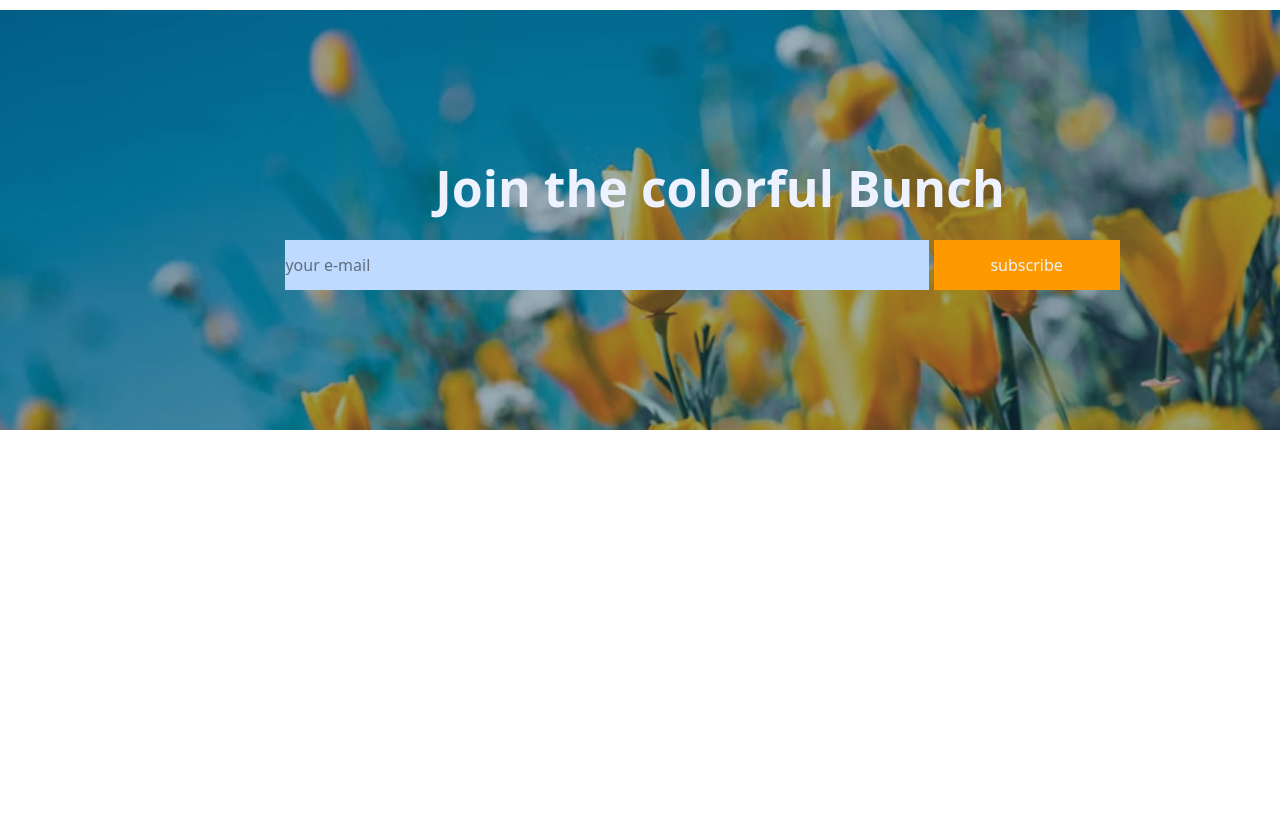
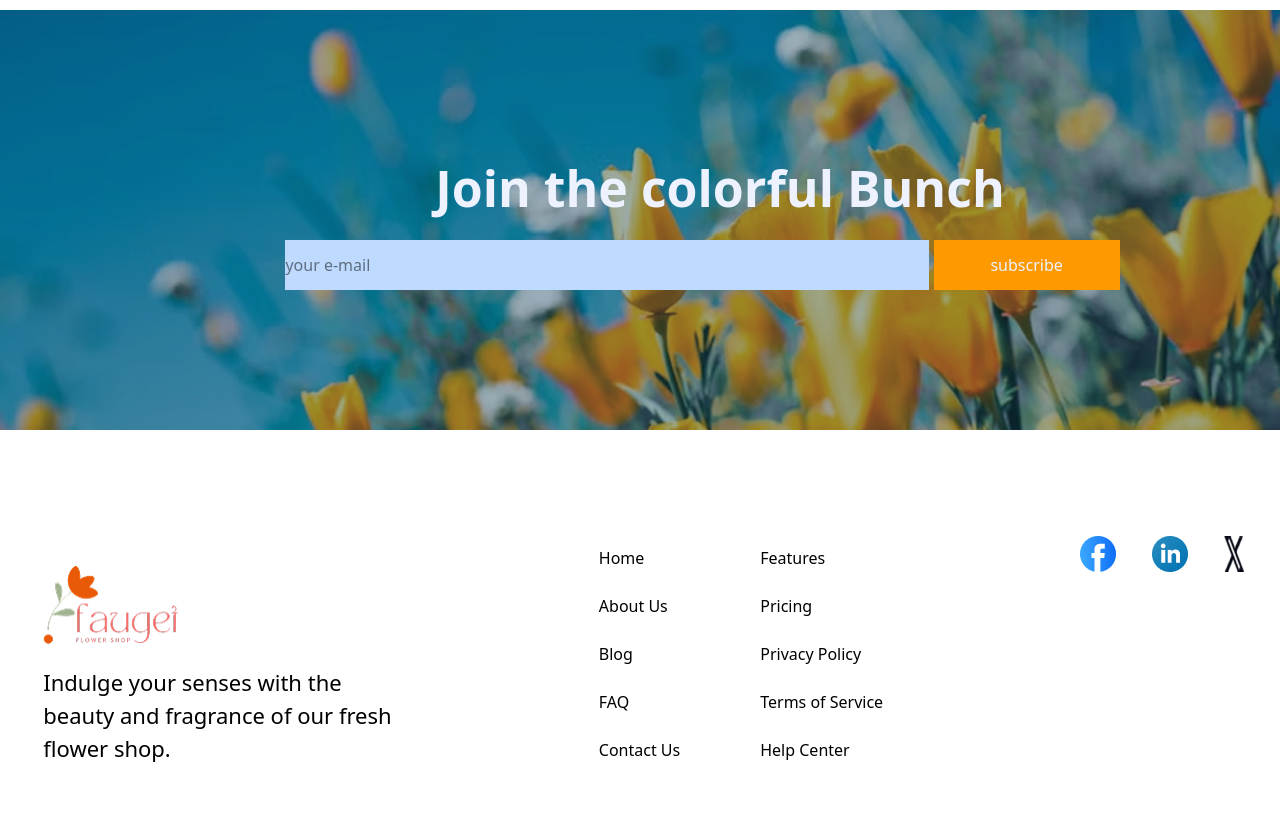
Before and after one commit to mustak123456789/B12A02-Responsive-Flowers, a plain HTML site: page index.html in a window 1280 px wide. Shown: the part 5270-6098 px from the top of the page. Before the commit the page ends 5700 px from the top, so only its background shows below. Drawn offline with nearby package versions, Linux system fonts and the light colour scheme.

Commit message:
add the last coad foote4r

```diff
--- a/index.html
+++ b/index.html
@@ -174,7 +174,37 @@ hover:bg-pink-300
 
 
 </main>
+  <footer class="flex justify-around mt-[50px] gap-[110px] w-[1440px] h-[348px] items-center hover:bg-cyan-100">
+   <div class=" w-[359px] h-[180px]">
+   <img class="w-[135px] h-[82px]" src="assets/logo.png" alt="">
+   <p class="text-[22px] mt-[20px]">Indulge your senses with the beauty and fragrance of our fresh flower shop. </p>
+   </div>
 
+   <div class="flex gap-20">
+     <ul class="gap-20">
+
+    <li><a href="">Home</a></li><br>
+    <li><a href="">About Us</a></li><br>
+    <li><a href="">Blog</a></li><br>
+    <li><a href="">FAQ</a></li><br>
+    <li><a href="">Contact Us</a></li></ul>
+   <ul class="gap-[20px]"> <li><a href="">Features</a></li><br>
+    <li><a href="">Pricing</a></li><br>
+    <li><a href="">Privacy Policy</a></li><br>
+    <li><a href="">Terms of Service</a></li><br>
+    <li><a href="">Help Center</a></li>
+
+   </ul>
+   </div>
+   <div class="flex gap-9 mr-20 conten content-start
+mb-[200px]">
+    <img src="assets/icon-facebook.png" alt="">
+    <img src="assets/icon-linkedin.png" alt="">
+    <img src="assets/icon-twitter.png" alt="">
+    <img src="assets/icon-youtube.png" alt="">
+   </div>
+
+  </footer>
 
 </body>
 </html>
```
